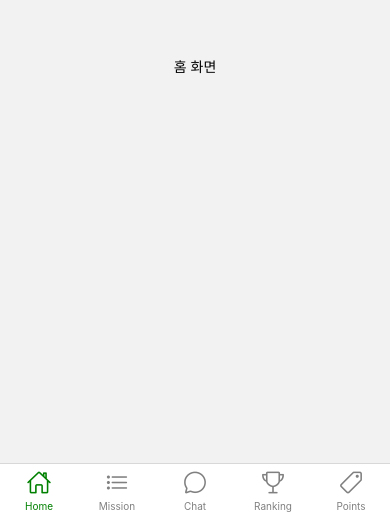
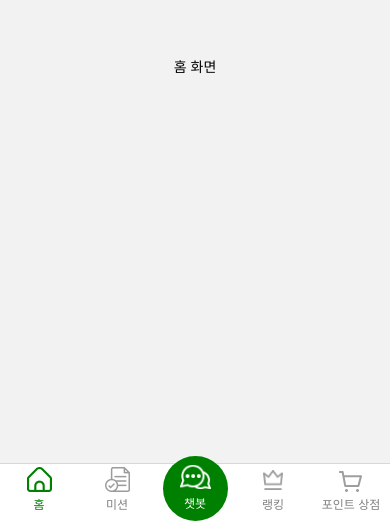
Before and after one commit to HP657/JeonSoDongGyeongDae-RN, a React Native app: screen / in a window 390 px wide. Shown: the part 332-853 px from the top of the page. Built offline with nearby package versions, Linux system fonts and the light colour scheme.

Commit message:
푸터 디자인 수정

```diff
--- a/Components/RankingPage.js
+++ b/Components/RankingPage.js
@@ -2,7 +2,6 @@ import React, { useState } from 'react';
 import { NavigationContainer } from '@react-navigation/native';
 import { createBottomTabNavigator } from '@react-navigation/bottom-tabs';
 import { StyleSheet, Text, View, FlatList, Image } from 'react-native';
-import Ionicons from 'react-native-vector-icons/Ionicons';
 
 const Tab = createBottomTabNavigator();
 
@@ -16,7 +15,19 @@ const data = [
   { id: '7', name: '윤과장', department: 'AI 개발 1팀', count: 9, change: 0, rank: 7 },
   { id: '8', name: '탄소발자국', department: '환경 마케팅 팀', count: 7, change: 1, rank: 8 },
   { id: '9', name: '이산화', department: '마케팅 인사팀', count: 7, change: 0, rank: 9 },
+  { id: '10', name: '박대리', department: 'AI 개발 3팀', count: 6, change: 1, rank: 10 },
+  { id: '11', name: '최사원', department: '마케팅 1팀', count: 6, change: 0, rank: 11 },
+  { id: '12', name: '김과장', department: 'AI 개발 2팀', count: 5, change: 1, rank: 12 },
+  { id: '13', name: '이사원', department: '마케팅 2팀', count: 5, change: 0, rank: 13 },
+  { id: '14', name: '정사원', department: 'AI 개발 1팀', count: 4, change: 1, rank: 14 },
+  { id: '15', name: '박과장', department: '환경 마케팅 팀', count: 4, change: 0, rank: 15 },
+  { id: '16', name: '최대리', department: '마케팅 3팀', count: 3, change: 1, rank: 16 },
+  { id: '17', name: '김대리', department: 'AI 개발 3팀', count: 3, change: 0, rank: 17 },
+  { id: '18', name: '이과장', department: '마케팅 인사팀', count: 2, change: 1, rank: 18 },
+  { id: '19', name: '정사원', department: '환경 마케팅 팀', count: 2, change: 0, rank: 19 },
+  { id: '20', name: '박사원', department: 'AI 개발 2팀', count: 1, change: 1, rank: 20 },
 ];
+
 
 const RankingScreen = () => {
   const [selectedTab, setSelectedTab] = useState('개인');
@@ -93,22 +104,55 @@ const RankingPage = () => {
       <Tab.Navigator
         screenOptions={({ route }) => ({
           headerShown: false,
-          tabBarIcon: ({ color, size }) => {
+          tabBarIcon: ({ focused }) => {
             let iconName;
+            let iconStyle;
 
             if (route.name === 'Home') {
-              iconName = 'home-outline';
+              iconName = require('../assets/home.png');
+              iconStyle = focused ? styles.iconHomeFocused : styles.iconHome;
             } else if (route.name === 'Mission') {
-              iconName = 'list-outline';
+              iconName = require('../assets/mission.png');
+              iconStyle = focused ? styles.iconMissionFocused : styles.iconMission;
             } else if (route.name === 'Chat') {
-              iconName = 'chatbubble-outline';
+              iconName = require('../assets/chat.png');
+              iconStyle = styles.iconChat;
             } else if (route.name === 'Ranking') {
-              iconName = 'trophy-outline';
+              iconName = require('../assets/ranking.png');
+              iconStyle = focused ? styles.iconRankingFocused : styles.iconRanking;
             } else if (route.name === 'Points') {
-              iconName = 'pricetag-outline';
+              iconName = require('../assets/points.png');
+              iconStyle = focused ? styles.iconPointsFocused : styles.iconPoints;
             }
 
-            return <Ionicons name={iconName} size={size} color={color} />;
+            return (
+              <View style={[
+                route.name === 'Chat' ? styles.iconContainerChat : styles.iconContainer,
+                route.name === 'Points' && styles.iconContainerPoints
+              ]}>
+                <Image source={iconName} style={iconStyle} />
+                {route.name === 'Chat' && <Text style={styles.iconContainerChatLabel}>챗봇</Text>}
+              </View>
+            );
+          },
+          tabBarLabel: ({ focused }) => {
+            if (route.name === 'Chat') return null; // Hide label for Chat
+            let labelStyle = focused ? styles.labelFocused : styles.label;
+            let label;
+
+            if (route.name === 'Home') {
+              label = '홈';
+            } else if (route.name === 'Mission') {
+              label = '미션';
+            } else if (route.name === 'Chat') {
+              label = '채팅';
+            } else if (route.name === 'Ranking') {
+              label = '랭킹';
+            } else if (route.name === 'Points') {
+              label = '포인트 상점';
+            }
+
+            return <Text style={labelStyle}>{label}</Text>;
           },
         })}
         tabBarOptions={{
@@ -214,11 +258,11 @@ const styles = StyleSheet.create({
     fontSize: 18,
     fontWeight: 'bold',
     width: 30,
-    marginLeft: 10,
+    textAlign: 'center',
   },
   info: {
     flex: 1,
-    marginLeft: 10,
+    marginLeft: 12,
   },
   name: {
     fontSize: 16,
@@ -237,8 +281,10 @@ const styles = StyleSheet.create({
     color: 'red',
   },
   prizeIcon: {
-    width: 30,
-    height: 30,
+    width: 23,
+    height: 23,
+    marginLeft: 5,
+    marginRight: 4,
   },
   screen: {
     flex: 1,
@@ -251,11 +297,81 @@ const styles = StyleSheet.create({
     borderTopWidth: 1,
     borderColor: '#ccc',
     alignItems: 'center',
+    height: 82
   },
   footerText: {
     fontSize: 16,
     color: 'gray',
   },
+  iconContainer: {
+    justifyContent: 'center',
+    alignItems: 'center',
+  },
+  iconContainerChat: {
+    justifyContent: 'center',
+    alignItems: 'center',
+    backgroundColor: 'green',
+    borderRadius: 32.5,
+    width: 65,
+    height: 65,
+  },
+  iconContainerChatLabel: {
+    color: 'white',
+    fontSize: 12,
+    marginTop: 5,
+  },
+  iconContainerPoints: {
+    marginTop: 12,
+  },
+  iconHome: {
+    width: 25,
+    height: 25,
+  },
+  iconHomeFocused: {
+    width: 25,
+    height: 25,
+    tintColor: 'green',
+  },
+  iconMission: {
+    width: 25,
+    height: 25,
+  },
+  iconMissionFocused: {
+    width: 25,
+    height: 25,
+    tintColor: 'green',
+  },
+  iconChat: {
+    width: 31,
+    height: 24,
+    tintColor: 'white', // Always white for Chat
+  },
+  iconRanking: {
+    width: 20,
+    height: 20,
+  },
+  iconRankingFocused: {
+    width: 20,
+    height: 20,
+    tintColor: 'green',
+  },
+  iconPoints: {
+    width: 29,
+    height: 29,
+  },
+  iconPointsFocused: {
+    width: 29,
+    height: 29,
+    tintColor: 'green',
+  },
+  label: {
+    fontSize: 12,
+    color: 'gray',
+  },
+  labelFocused: {
+    fontSize: 12,
+    color: 'green',
+  },
 });
 
 export default RankingPage;
```
